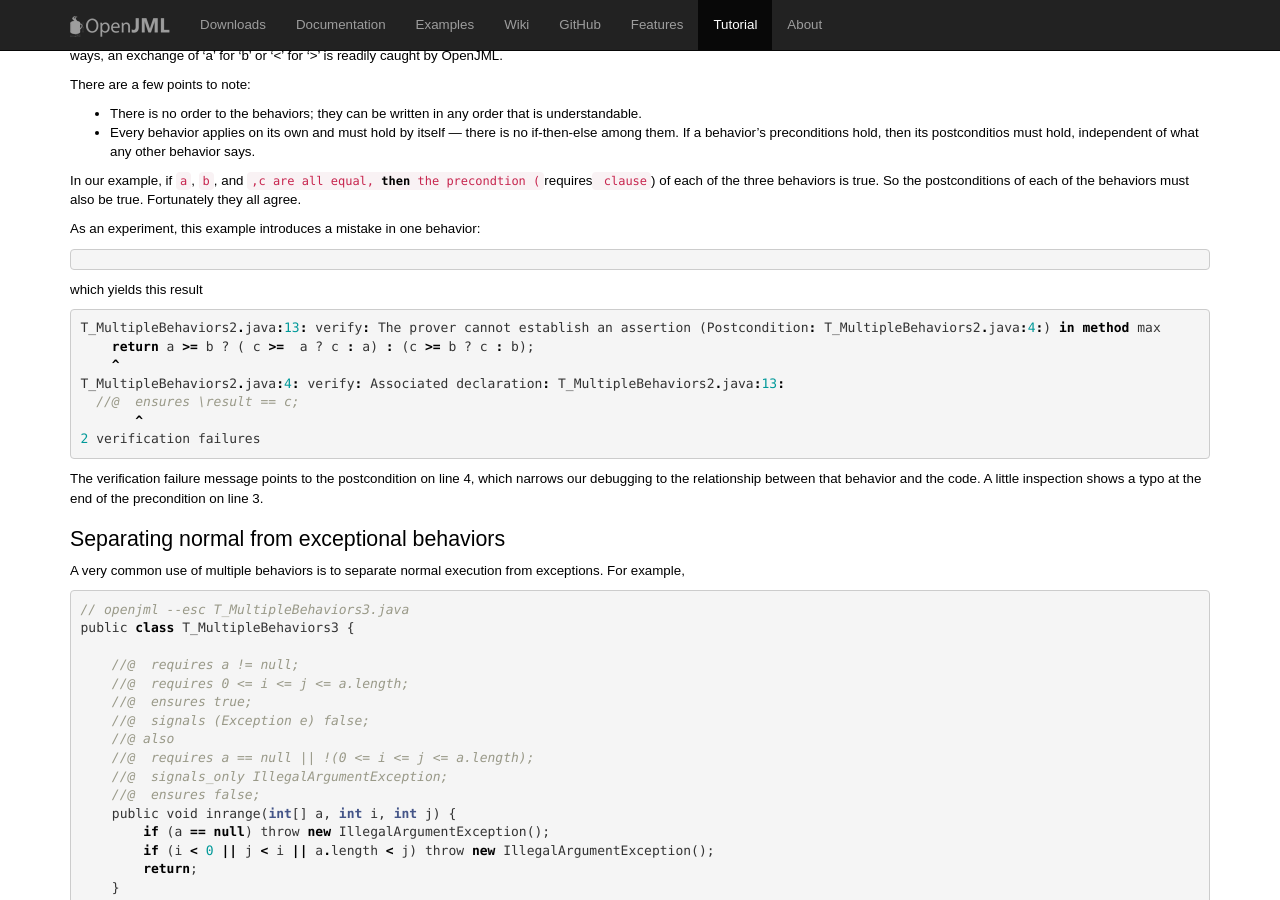
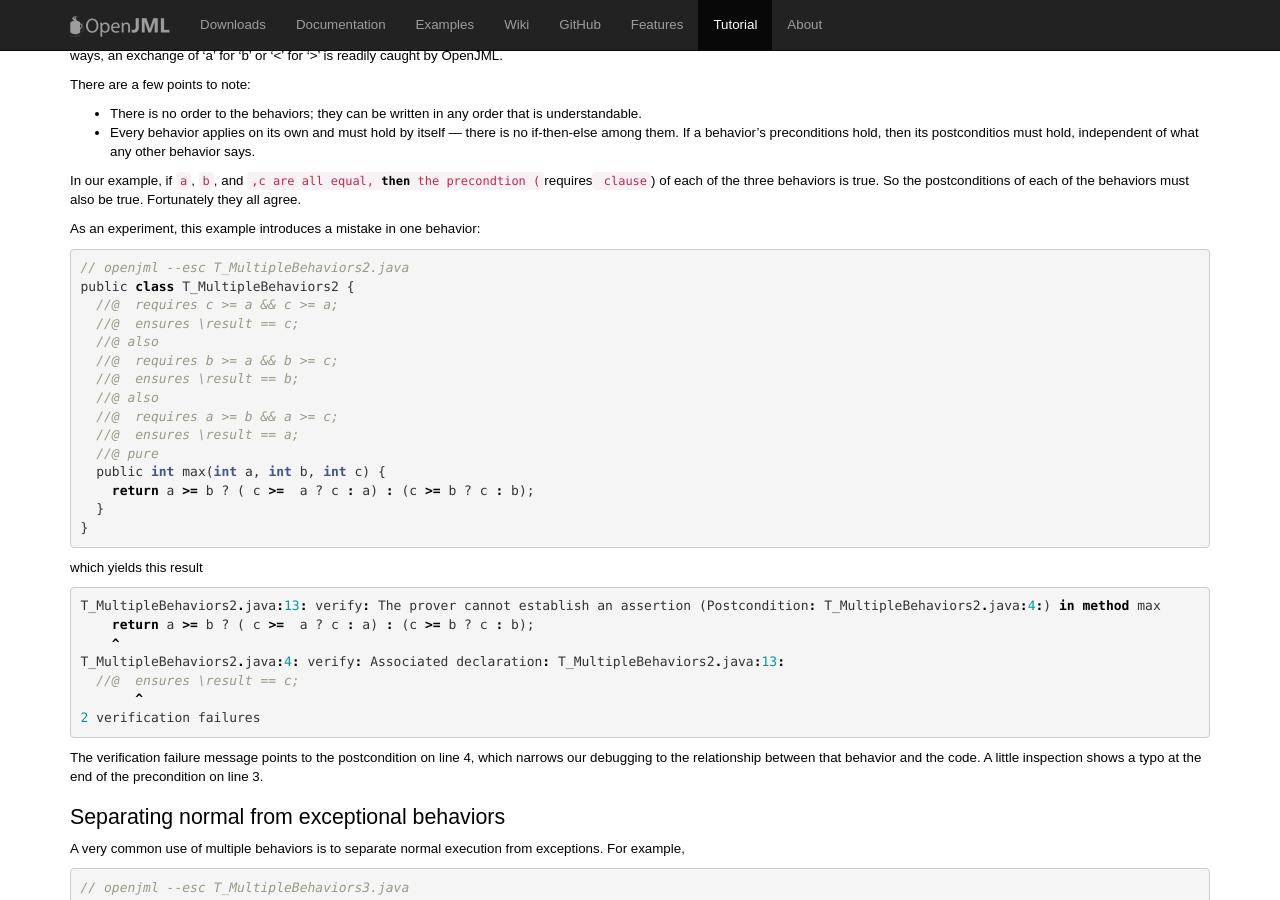
Before and after one commit to OpenJML/openjml.github.io, a Jekyll site: the page built from tutorial/MultipleBehaviors.md, in a window 1280 px wide and 900 px high, scrolled down 482 px. Built offline with Jekyll 4.4.1, drawn with Linux system fonts in a browser that asks for light colours; our own code applies the rules of GitHub Pages for plain Markdown files.

Commit message:
Adding MultipleBehaviors

````diff
--- a/tutorial/MultipleBehaviors.md
+++ b/tutorial/MultipleBehaviors.md
@@ -41,6 +41,21 @@ So the postconditions of each of the behaviors must also be true.  Fortunately t
 
 As an experiment, this example introduces a mistake in one behavior:
 ```
+// openjml --esc T_MultipleBehaviors2.java
+public class T_MultipleBehaviors2 {
+  //@  requires c >= a && c >= a;
+  //@  ensures \result == c;
+  //@ also
+  //@  requires b >= a && b >= c;
+  //@  ensures \result == b;
+  //@ also
+  //@  requires a >= b && a >= c;
+  //@  ensures \result == a;
+  //@ pure
+  public int max(int a, int b, int c) {
+    return a >= b ? ( c >=  a ? c : a) : (c >= b ? c : b);
+  }
+}
 ```
 which yields this result
 ```
````
Also changed, not shown: 1 other file.
